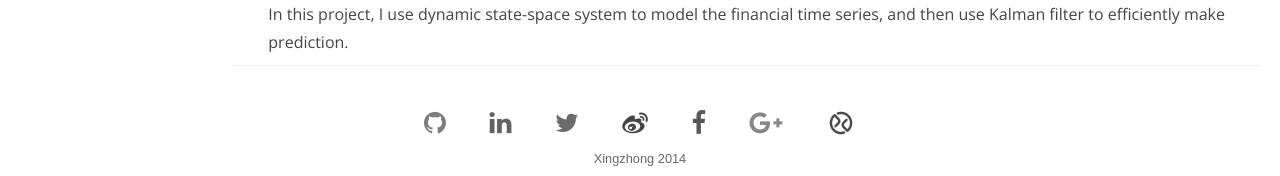
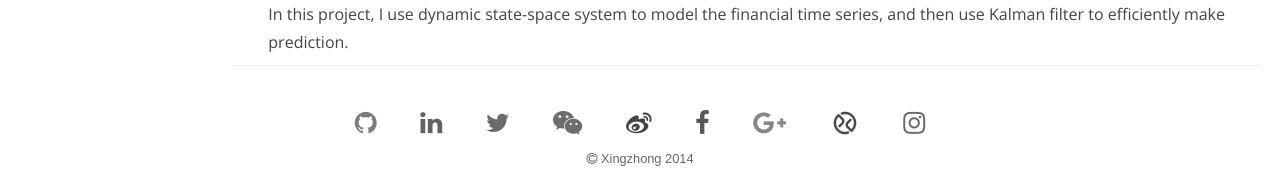
Before and after one commit to xingzhong/com.sirxu, a Jekyll site: the page built from index.markdown, in a window 1280 px wide. Shown: the part 1941-2117 px from the top of the page. Built offline with Jekyll 4.4.1, drawn with Linux system fonts in a browser that asks for light colours; nearby versions of some CDN libraries; Markdown is read by kramdown in place of the engine named in the settings.

Commit message:
add wechat

```diff
--- a/_layouts/index.html
+++ b/_layouts/index.html
@@ -7,7 +7,7 @@
         <meta name="viewport" content="width=device-width">
         <link href='http://fonts.googleapis.com/css?family=Open+Sans:400,600' rel='stylesheet' type='text/css'>
         <link rel="stylesheet" href="/css/pure-min.css">
-        <link href="//netdna.bootstrapcdn.com/font-awesome/4.0.3/css/font-awesome.css" rel="stylesheet">
+        <link href="//maxcdn.bootstrapcdn.com/font-awesome/4.2.0/css/font-awesome.min.css" rel="stylesheet">
         <!-- syntax highlighting CSS -->
         <link rel="stylesheet" href="/css/syntax.css">
         <!-- Custom CSS -->
@@ -50,6 +50,9 @@
           <a class="icon" href="http://www.twitter.com/xxingzhong" style="color:#0084B4;">
              <i class="fa fa-twitter fa-2x"></i>
           </a>
+          <a class="icon" href="/assets/qrcode.jpg" style="color:#348903;">
+             <i class="fa fa-wechat fa-2x"></i>
+          </a>
           <a class="icon" href="http://weibo.com/xxingzhong" style="color:#e6162d;">
              <i class="fa fa-weibo fa-2x"></i>
           </a>
@@ -62,9 +65,14 @@
           <a class="icon" href="http://xueqiu.com/sirxu">
             <img style="height:30px; position:relative; top:6px;"src="/assets/xueqiu.png">
           </a>
+          <a class="icon" href="http://instagram.com/xingzhongxu" style="color:#3f729b;">
+             <i class="fa fa-instagram fa-2x"></i>
+          </a>
         </div>
-        <p>Xingzhong {{site.time | date: '%Y'}}</p>
+        <p><i class="fa fa-copyright"></i>  Xingzhong {{site.time | date: '%Y'}}</p>
       </div>
+
+
     </body>
     <script type="text/javascript" src="http://cdn.mathjax.org/mathjax/latest/MathJax.js?config=TeX-AMS-MML_HTMLorMML"></script>
     <script>
```
Also changed, not shown: assets/qrcode.jpg (added), 11 other files.
